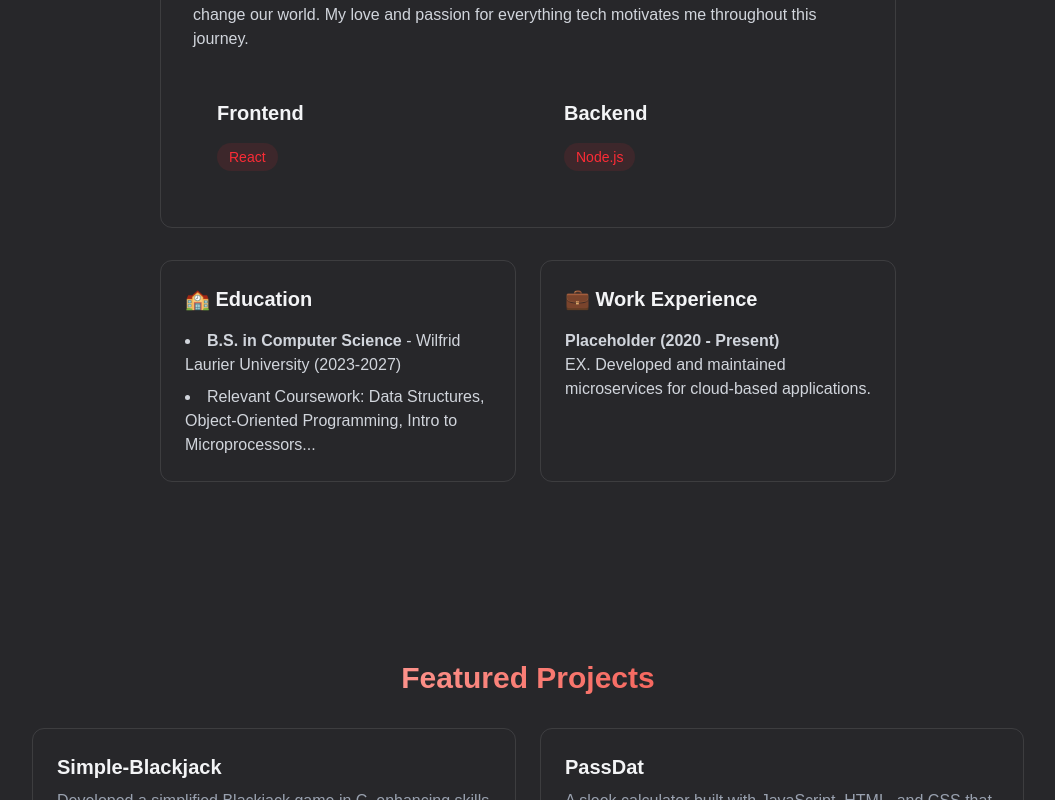
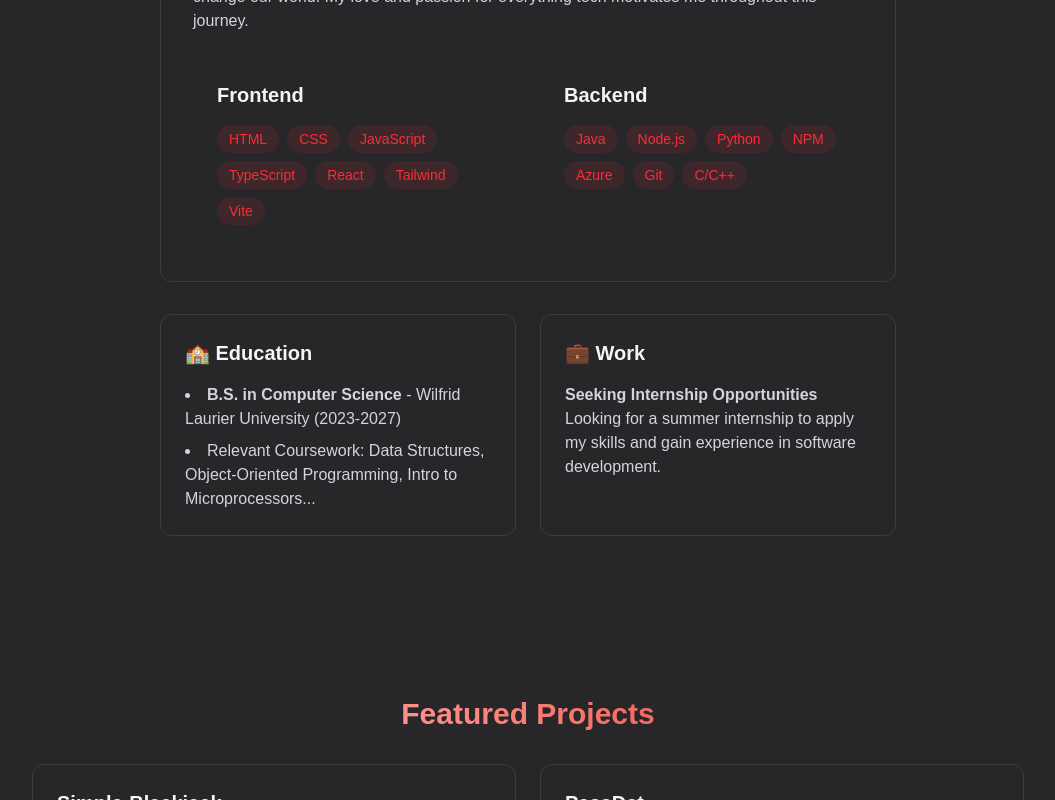
Before and after one commit to Flapjacck/React-Portfolio, a React (Vite) app: page / in a window 1280 px wide. Shown: the part 1020-1820 px from the top of the page, without its empty margins (112-1167 px from the left). Built offline with nearby package versions, Linux system fonts and the light colour scheme.

Commit message:
Updated About section

```diff
--- a/src/components/sections/About.tsx
+++ b/src/components/sections/About.tsx
@@ -12,9 +12,25 @@ interface EducationProps {
   coursework: string;
 }
 
-const frontendSkills: string[] = ["React"];
+const frontendSkills: string[] = [
+  "HTML",
+  "CSS",
+  "JavaScript",
+  "TypeScript",
+  "React",
+  "Tailwind",
+  "Vite",
+];
 
-const backendSkills: string[] = ["Node.js"];
+const backendSkills: string[] = [
+  "Java",
+  "Node.js",
+  "Python",
+  "NPM",
+  "Azure",
+  "Git",
+  "C/C++",
+];
 
 const education: EducationProps = {
   degree: "B.S. in Computer Science",
@@ -26,9 +42,9 @@ const education: EducationProps = {
 
 const experiences: ExperienceProps[] = [
   {
-    title: "Placeholder (2020 - Present)",
+    title: "Seeking Internship Opportunities",
     description:
-      "EX. Developed and maintained microservices for cloud-based applications.",
+      "Looking for a summer internship to apply my skills and gain experience in software development.",
   },
   {
     title: "",
@@ -93,7 +109,7 @@ export const About: React.FC = () => {
             </div>
 
             <div className="p-6 rounded-xl border-white/10 border hover:-translate-y-1 hover:shadow-[0_2px_8px_rgba(255,0,0,0.3)] transition-all">
-              <h3 className="text-xl font-bold mb-4"> 💼 Work Experience </h3>
+              <h3 className="text-xl font-bold mb-4"> 💼 Work </h3>
               <div className="space-y-4 text-gray-300">
                 {experiences.map((exp, index) => (
                   <div key={index}>
```
